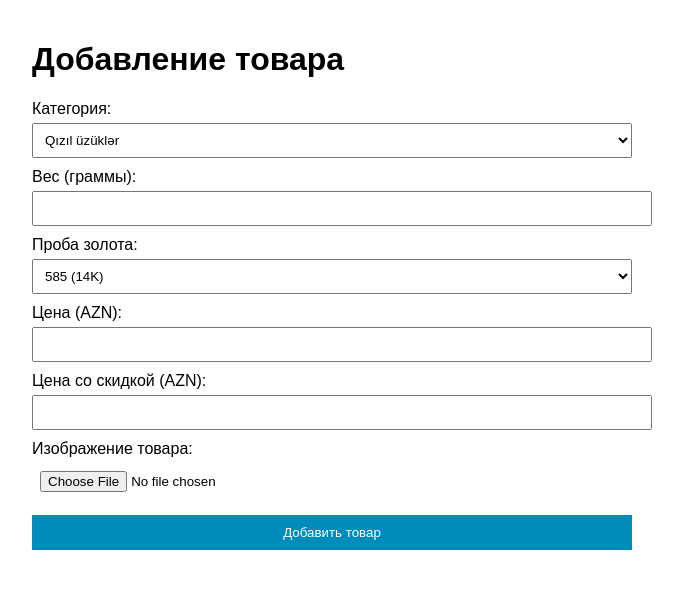
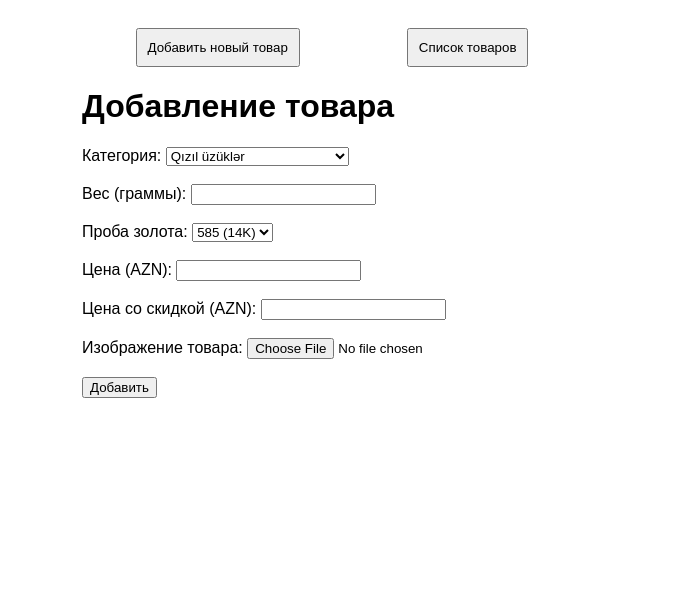
Before and after one commit to alikitto/webkaral, a Flask app: page / in a window 1280 px wide. Shown: the top 589 px of the page, without its empty margins (308-991 px from the left). Run offline with Flask 3, Linux system fonts and the light colour scheme.

Commit message:
Update index.html

```diff
--- a/templates/index.html
+++ b/templates/index.html
@@ -3,65 +3,65 @@
 <head>
     <meta charset="UTF-8">
     <meta name="viewport" content="width=device-width, initial-scale=1.0">
-    <title>Добавление товара</title>
+    <title>Добавить товар</title>
     <style>
-        body { font-family: Arial, sans-serif; max-width: 600px; margin: auto; padding: 20px; }
-        label { display: block; margin-top: 10px; }
-        input, select { width: 100%; padding: 8px; margin-top: 5px; }
-        button { margin-top: 15px; padding: 10px; width: 100%; background: #008CBA; color: white; border: none; cursor: pointer; }
-        .hidden { display: none; }
-        .preloader { display: none; text-align: center; font-size: 18px; color: green; }
-        .success { color: green; font-weight: bold; }
-        .error { color: red; font-weight: bold; }
+        body { font-family: Arial, sans-serif; padding: 20px; }
+        .container { max-width: 500px; margin: auto; }
+        .preloader { display: none; text-align: center; margin-top: 10px; }
+        .menu { display: flex; justify-content: space-around; margin-bottom: 20px; }
+        .menu button { padding: 10px; cursor: pointer; }
     </style>
 </head>
 <body>
+    <div class="container">
+        <div class="menu">
+            <button onclick="location.reload()">Добавить новый товар</button>
+            <button onclick="window.location='/products'">Список товаров</button>
+        </div>
+
         <h1>Добавление товара</h1>
-
-    <form id="productForm" enctype="multipart/form-data">
-        <label for="category">Категория:</label>
-        <select id="category" name="category" required>
+        <form id="productForm" action="/add-product" method="POST" enctype="multipart/form-data">
+            <label>Категория:</label>
+            <select name="category" required>
                 <option value="126">Qızıl üzüklər</option>
                 <option value="132">Qızıl sırqalar</option>
                 <option value="140">Qızıl seplər</option>
                 <option value="138">Qızıl qolbaqlar</option>
                 <option value="144">Qızıl komplektlər və dəstlər</option>
-        </select>
+            </select><br><br>
 
-        <label for="weight">Вес (граммы):</label>
-        <input type="number" step="0.01" id="weight" name="weight" required>
+            <label>Вес (граммы):</label>
+            <input type="number" step="0.01" name="weight" required><br><br>
 
-        <label for="gold_purity">Проба золота:</label>
-        <select id="gold_purity" name="gold_purity" required>
+            <label>Проба золота:</label>
+            <select name="gold_purity" required>
                 <option value="105">585 (14K)</option>
                 <option value="106">750 (18K)</option>
-        </select>
+            </select><br><br>
 
-        <label for="price">Цена (AZN):</label>
-        <input type="number" step="0.01" id="price" name="price" required>
+            <label>Цена (AZN):</label>
+            <input type="number" step="0.01" name="price" required><br><br>
 
-        <label for="sale_price">Цена со скидкой (AZN):</label>
-        <input type="number" step="0.01" id="sale_price" name="sale_price">
+            <label>Цена со скидкой (AZN):</label>
+            <input type="number" step="0.01" name="sale_price"><br><br>
 
-        <label for="image">Изображение товара:</label>
-        <input type="file" id="image" name="image" accept="image/*" required>
+            <label>Изображение товара:</label>
+            <input type="file" name="image" accept="image/*"><br><br>
 
-        <button type="submit">Добавить товар</button>
+            <button type="submit">Добавить</button>
         </form>
 
-    <p id="responseMessage" class="hidden"></p>
-    <div class="preloader">⏳ Загрузка...</div>
+        <div class="preloader">⏳ Идет загрузка...</div>
+        <p id="responseMessage"></p>
+    </div>
 
     <script>
         document.getElementById("productForm").addEventListener("submit", async function(event) {
             event.preventDefault();
+            document.querySelector(".preloader").style.display = "block";
 
             const formData = new FormData(this);
             const responseMessage = document.getElementById("responseMessage");
-            const preloader = document.querySelector(".preloader");
-
-            preloader.style.display = "block";
-            responseMessage.classList.add("hidden");
 
             try {
                 const response = await fetch("/add-product", {
@@ -70,23 +70,16 @@
                 });
 
                 const result = await response.json();
-                preloader.style.display = "none";
+                document.querySelector(".preloader").style.display = "none";
 
                 if (response.ok) {
-                    responseMessage.innerHTML = `✅ ${result.message}. <br><a href="${result.url}" target="_blank">Ссылка на товар</a>`;
-                    responseMessage.classList.remove("hidden", "error");
-                    responseMessage.classList.add("success");
+                    responseMessage.innerHTML = `<span style='color:green'>✔️ ${result.message} <a href='${result.url}' target='_blank'>Перейти</a></span>`;
                     this.reset();
                 } else {
-                    responseMessage.textContent = result.message || "❌ Ошибка при добавлении товара.";
-                    responseMessage.classList.remove("hidden", "success");
-                    responseMessage.classList.add("error");
+                    responseMessage.innerHTML = `<span style='color:red'>❌ Ошибка: ${result.message}</span>`;
                 }
             } catch (error) {
-                preloader.style.display = "none";
-                responseMessage.textContent = "❌ Ошибка соединения.";
-                responseMessage.classList.remove("hidden", "success");
-                responseMessage.classList.add("error");
+                responseMessage.innerHTML = `<span style='color:red'>❌ Ошибка соединения.</span>`;
             }
         });
     </script>
```
Lines whose indentation alone changed are shown as unchanged.
